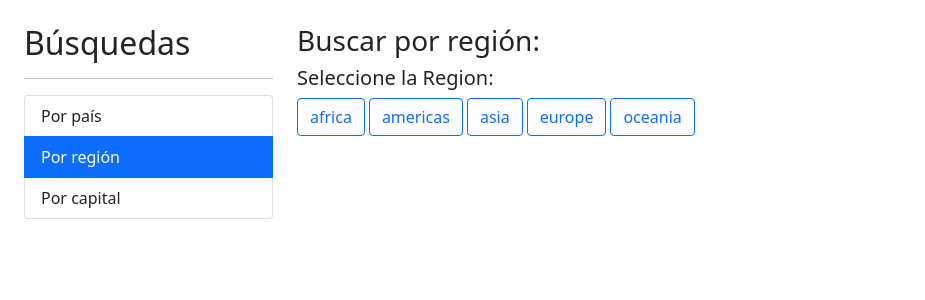
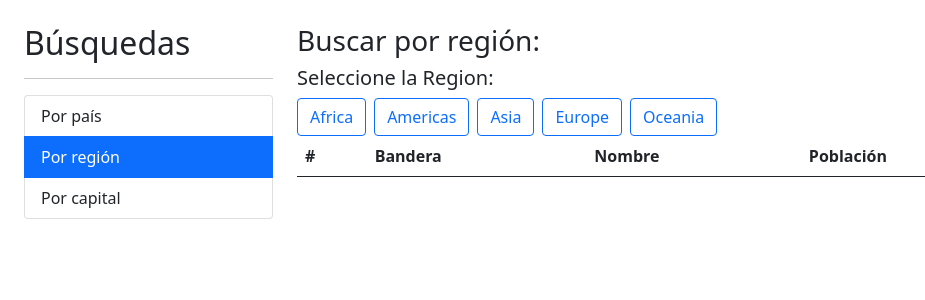
Before and after one commit to pabalvarezs/PaisesApp, an Angular app: page /region in a window 1280 px wide. Shown: the top 300 px of the page, without its empty margins (0-925 px from the left). Built offline with nearby package versions, Linux system fonts and the light colour scheme.

Commit message:
seccion 9 clase 121

```diff
--- a/src/app/pais/pages/por-region/por-region.component.html
+++ b/src/app/pais/pages/por-region/por-region.component.html
@@ -9,10 +9,16 @@
             'btn btn-primary' : regionActiva === region,
             'btn btn-outline-primary' : regionActiva !== region
         }" -->
+        <!-- class="(region === regionActiva) ? 'btn btn-primary me-2' : 'btn btn-outline-primary me-2' " -->
         <button *ngFor="let region of regiones"
-                class="btn btn-outline-primary me-1"
+                class="btn btn-outline-primary me-2"
                 (click)="activarRegion(region)">
-            {{ region }}
+            {{ region | titlecase }}
         </button>
     </div>
 </div>
+<div class="row">
+    <div class="col-12">
+        <app-pais-tabla></app-pais-tabla>
+    </div>
+</div>
```
